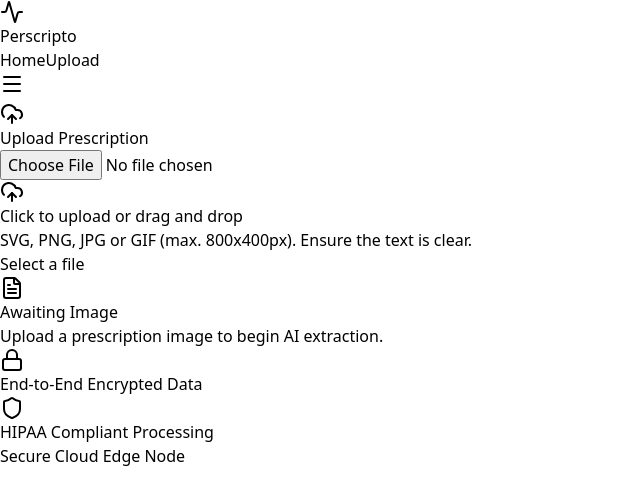
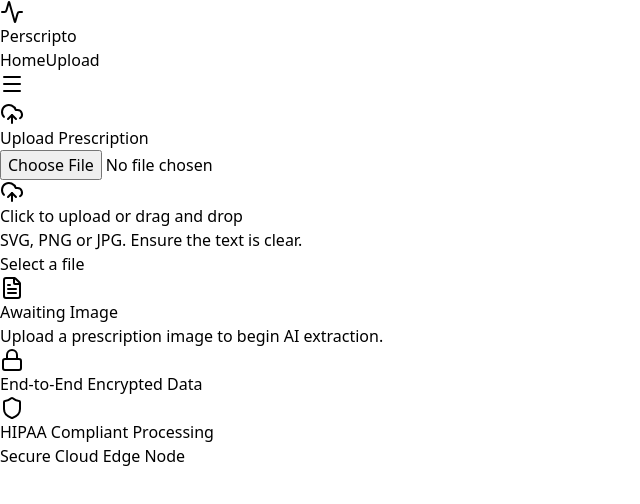
Before and after one commit to Dipak-sv/GHR-HACK, a React (Vite) app: page /upload in a window 1280 px wide. Shown: the top 504 px of the page, without its empty margins (0-640 px from the left). Built offline with nearby package versions, Linux system fonts and the light colour scheme.

Commit message:
feat: add confirm button in verification panel and update prescription workflow UI

```diff
--- a/src/components/UploadSection.jsx
+++ b/src/components/UploadSection.jsx
@@ -91,7 +91,7 @@
             Click to upload or drag and drop
           </h3>
           <p className="text-slate-500 mb-8 max-w-sm text-center">
-            SVG, PNG, JPG or GIF (max. 800x400px). Ensure the text is clear.
+            SVG, PNG or JPG. Ensure the text is clear.
           </p>
           <button className="px-6 py-3 bg-white border border-slate-200 text-slate-700 font-medium rounded-xl hover:bg-slate-50 transition-colors shadow-sm pointer-events-none">
             Select a file
```
